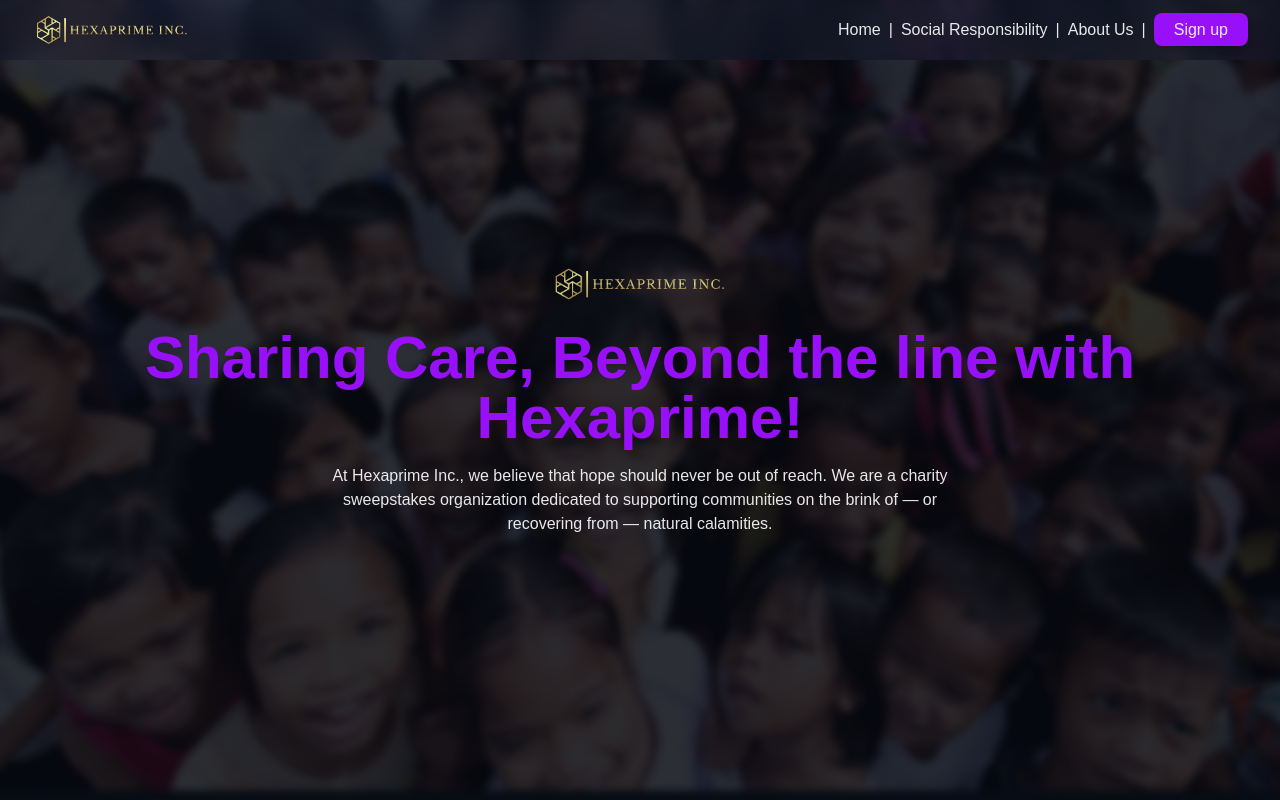
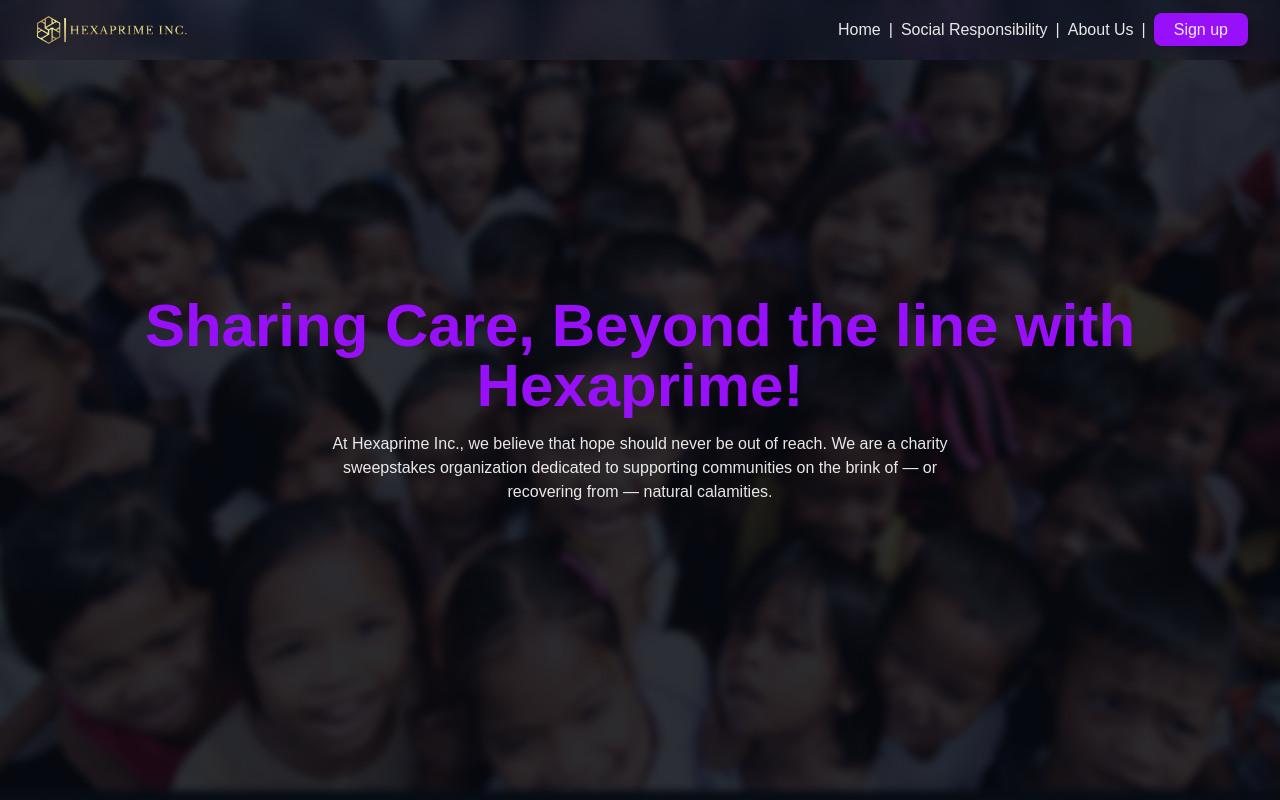
Before and after one commit to NETAD-MIKHAIL/hexaprime-portal, a Next.js app: page / in a window 1280 px wide. Shown: the top 800 px of the page. Built offline with nearby package versions, Linux system fonts and the light colour scheme.

Commit message:
Remove logo from hero section overlay

```diff
--- a/app/page.tsx
+++ b/app/page.tsx
@@ -97,13 +97,7 @@ export default function Home() {
 
         {/* Overlay content */}
         <div className="absolute inset-0 bg-black/50 flex flex-col justify-center items-center text-center px-4">
-          <Image
-            src="/hexalogo2.png"
-            alt="Hexaprime Logo Overlay"
-            width={180}
-            height={60}
-            className="mb-6 opacity-90"
-          />
+          {/* Logo removed */}
           <h1 className="text-4xl md:text-6xl font-bold text-purple-600">
             Sharing Care, Beyond the line with Hexaprime!
           </h1>
```
